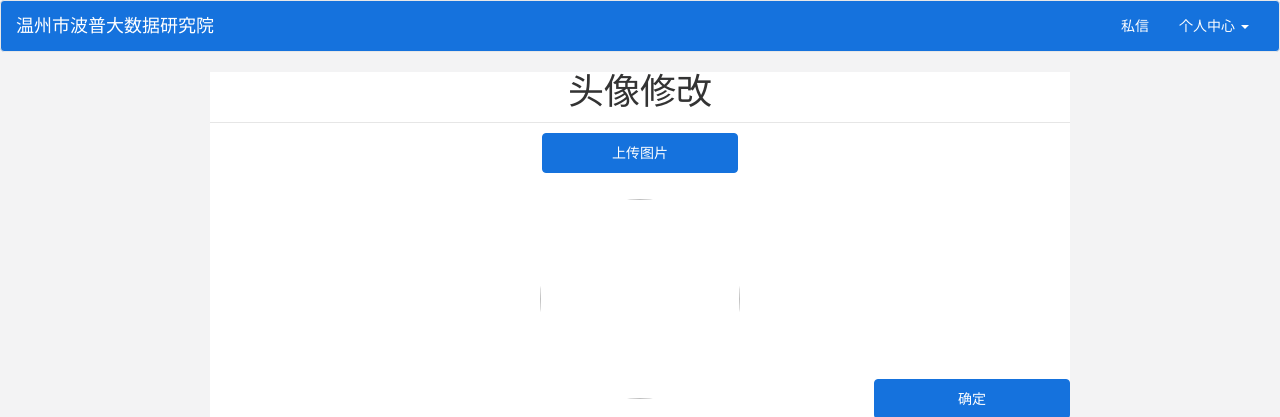
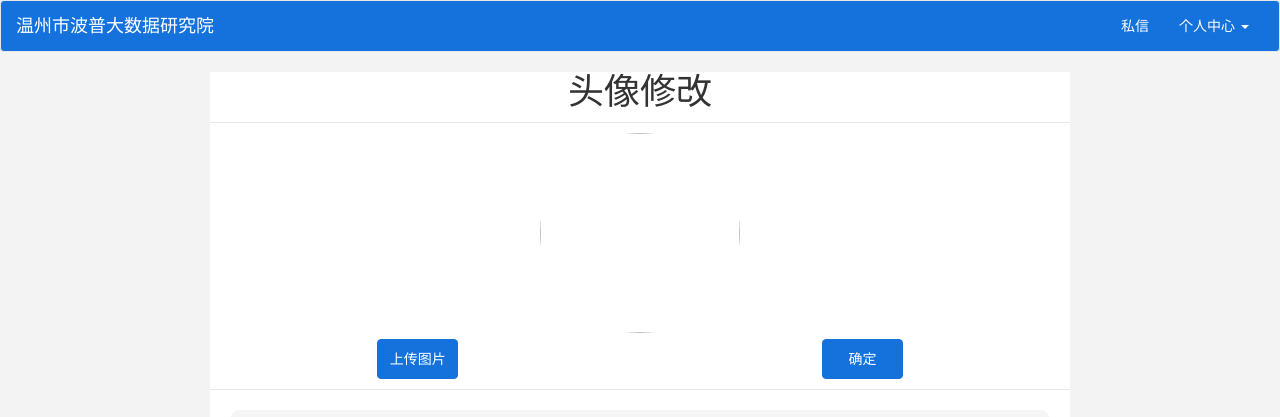
Before and after one commit to qiufeihong2018/popu, a Java web app: page /picChange in a window 1280 px wide. Shown: the top 417 px of the page. Run offline with Tomcat 11, a stand-in JSP engine, Linux system fonts and the light colour scheme; some libraries are stand-ins or nearby versions; grey boxes are pictures that could not be loaded.

Commit message:
头像上传按钮修改

```diff
--- a/bopuMenHu/src/main/webapp/WEB-INF/jsp/picChange.jsp
+++ b/bopuMenHu/src/main/webapp/WEB-INF/jsp/picChange.jsp
@@ -68,14 +68,28 @@
             <form action="${pageContext.request.contextPath}/user/picChange" method="post">
                 <input type="hidden" name="id" value="${user.id}">
                 <input type="hidden" id="inputHead" name="pic" value="${user.pic}">
-                <button id="btnChuang" type="button" class="btn btn-success" id="test1">上传图片</button><br><br>
+           <!--      <button id="btnChuang" type="button" class="btn btn-success" id="test1">上传图片</button><br><br> -->
                 <div class="layui-upload-list" >
                     <img src="${user.pic}" class="layui-upload-img imgSize" id="head">
                     <div style = "text-align:right;margin-top: -20px">
-                 	<input id="btnChuang" type="submit" class="btn btn-success" value="确定" />
+
+             <!--     	<input id="btnChuang" type="submit" class="btn btn-success" value="确定" />
+                 		<input id="btnChuang" type="button" class="btn btn-success" value="上传图片" /> -->
                     </div>
                     <p id="demoText"></p>
                 </div>
+
+                <br>
+                	<div class="row">
+						<div class="col-xs-6  col-sm-6 col-md-6 col-lg-6">
+							<input id="btnChuang" type="submit" class="btn btn-success" value="上传图片" />
+						</div>
+						<div class="col-xs-6 col-sm-6 col-md-6 col-lg-6">
+
+							<input id="btnChuang" type="button" class="btn btn-success" value="确定" />
+						</div>
+					</div>
+
             </form>
         </div>
         <hr />
@@ -156,7 +170,8 @@
             color: white;
             background-color: #1572DD;
             height: 40px;
-            width: 196px;
+          /*   width: 196px; */
+          width: 81.6px;
             border-color: #1572DD;
         }
         /*验证文字样式*/
```
